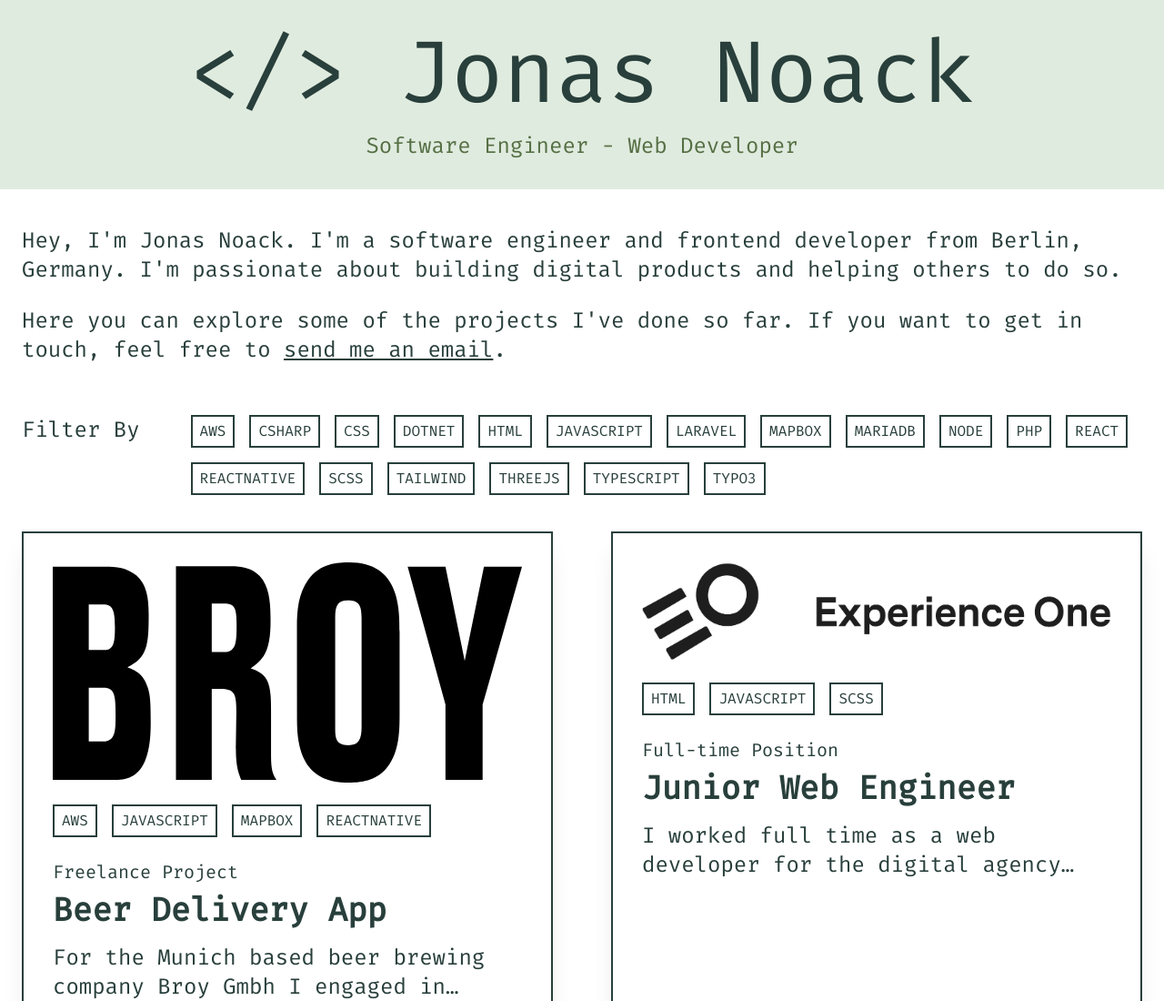
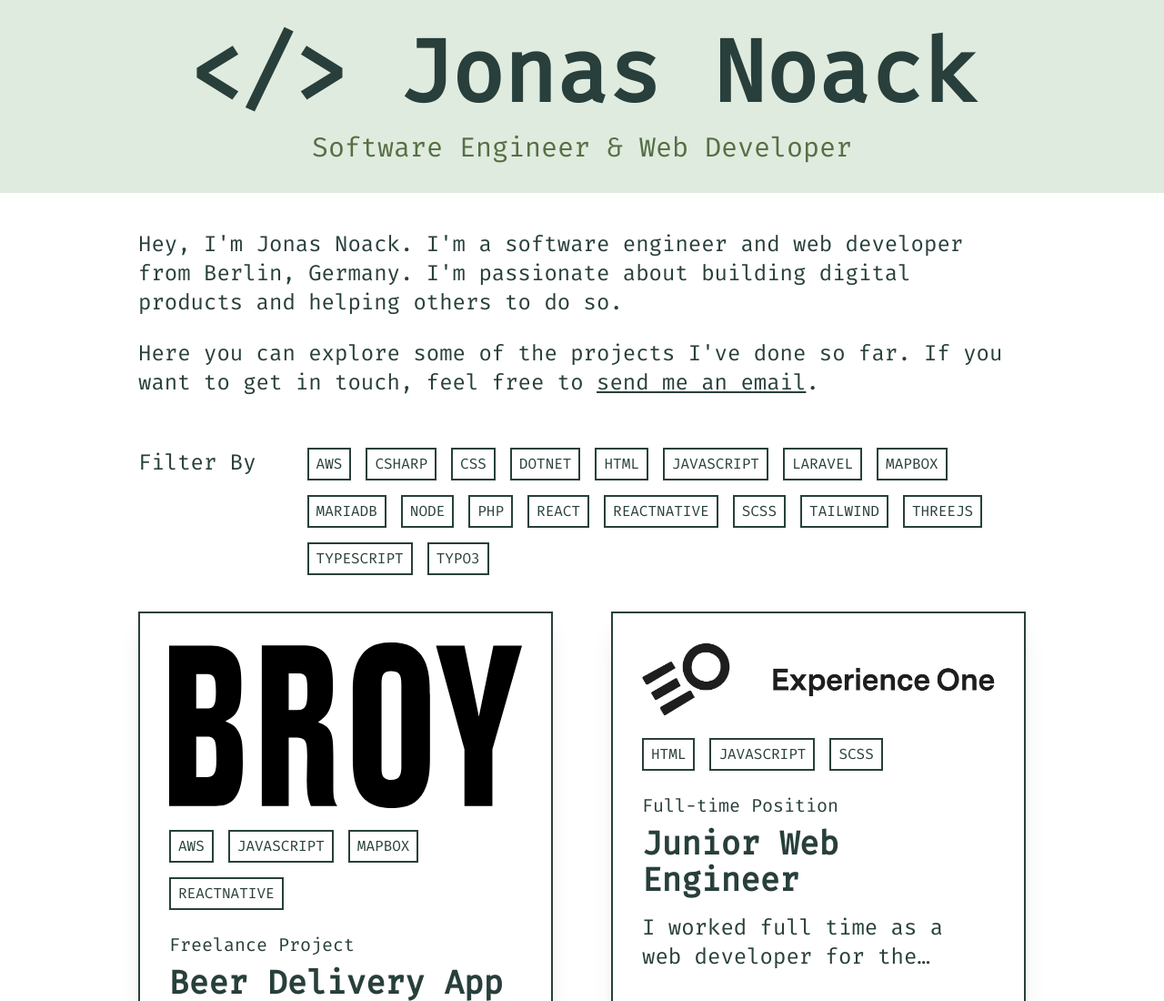
Before and after one commit to jonasnoki/jonasnoack.dev, an Astro site: page / in a window 1280 px wide. Shown: the top 1100 px of the page at 91% size. Built offline with nearby package versions, Linux system fonts and the light colour scheme; Astro itself is replaced by a stand-in of ours.

Commit message:
font sizing adjustments

```diff
--- a/src/components/CategoryList.astro
+++ b/src/components/CategoryList.astro
@@ -26,7 +26,7 @@
 >
     {
         title ? (
-            <h2 class="text-2xl  max-lg:mb-0 max-lg:text-3xl align-center">
+            <h2 class="text-xl md:text-2xl  max-lg:mb-0 max-lg:text-3xl align-center">
                 {title}
             </h2>
         ) : null
--- a/src/components/Header.astro
+++ b/src/components/Header.astro
@@ -1,13 +1,13 @@
 ---
 ---
 
-<header class="bg-asparagus-900 w-full pb-4 pt-2 sm:p-8">
+<header class="bg-asparagus-900 w-full p-4 md:p-8">
     <a href="/" class="text-center w-full">
-        <h1 class="text-3xl md:text-6xl xl:text-8xl pb-4 text-dark_slate_gray">
+        <h1 class="font-bold text-3xl md:text-6xl xl:text-8xl pb-4 text-dark_slate_gray">
             &lt;/&gt; Jonas Noack
         </h1>
-        <p class="text-xl md:text-2xl text-fern_green">
-            Software Engineer - Web Developer
+        <p class="md:text-3xl text-fern_green">
+            Software Engineer & Web Developer
         </p>
     </a>
 </header>
--- a/src/components/Main.astro
+++ b/src/components/Main.astro
@@ -5,7 +5,7 @@
 ---
 
 <main class="bg-white py-10 w-full">
-    <div class="md:max-w-7xl md:m-auto px-6">
+    <div class="md:max-w-5xl md:m-auto px-6">
         {back === true ? <Back /> : null}
         <slot />
     </div>
--- a/src/pages/index.astro
+++ b/src/pages/index.astro
@@ -14,12 +14,12 @@
 
 <Layout>
     <Main>
-        <p class="text-2xl mb-6">
-            Hey, I'm Jonas Noack. I'm a software engineer and frontend developer
+        <p class="md:text-2xl mb-6">
+            Hey, I'm Jonas Noack. I'm a software engineer and web developer
             from Berlin, Germany. I'm passionate about building digital products
             and helping others to do so.
         </p>
-        <p class="text-2xl mb-14">
+        <p class="md:text-2xl mb-14">
             Here you can explore some of the projects I've done so far. If you
             want to get in touch, feel free to <a
                 class="underline"
```
